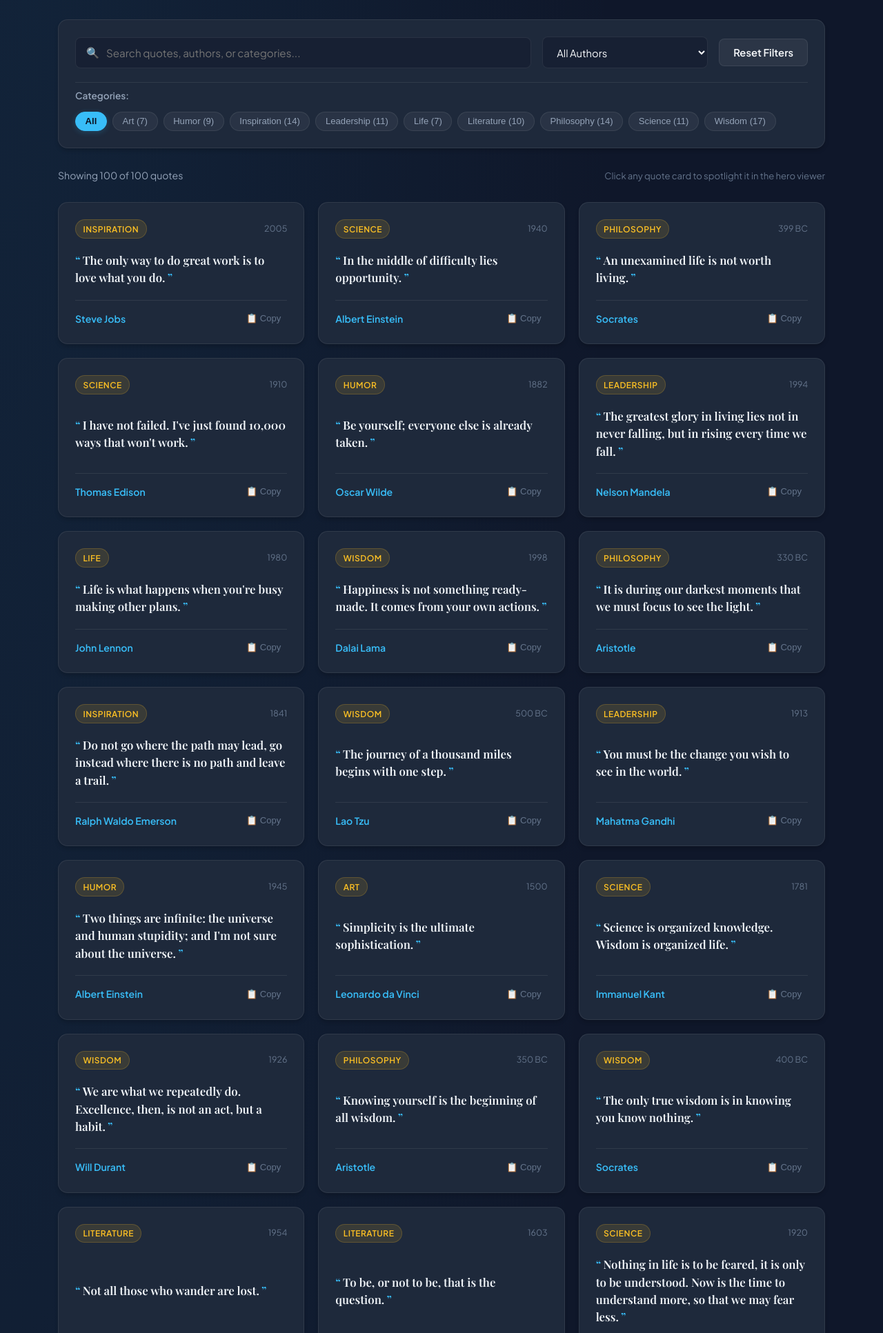
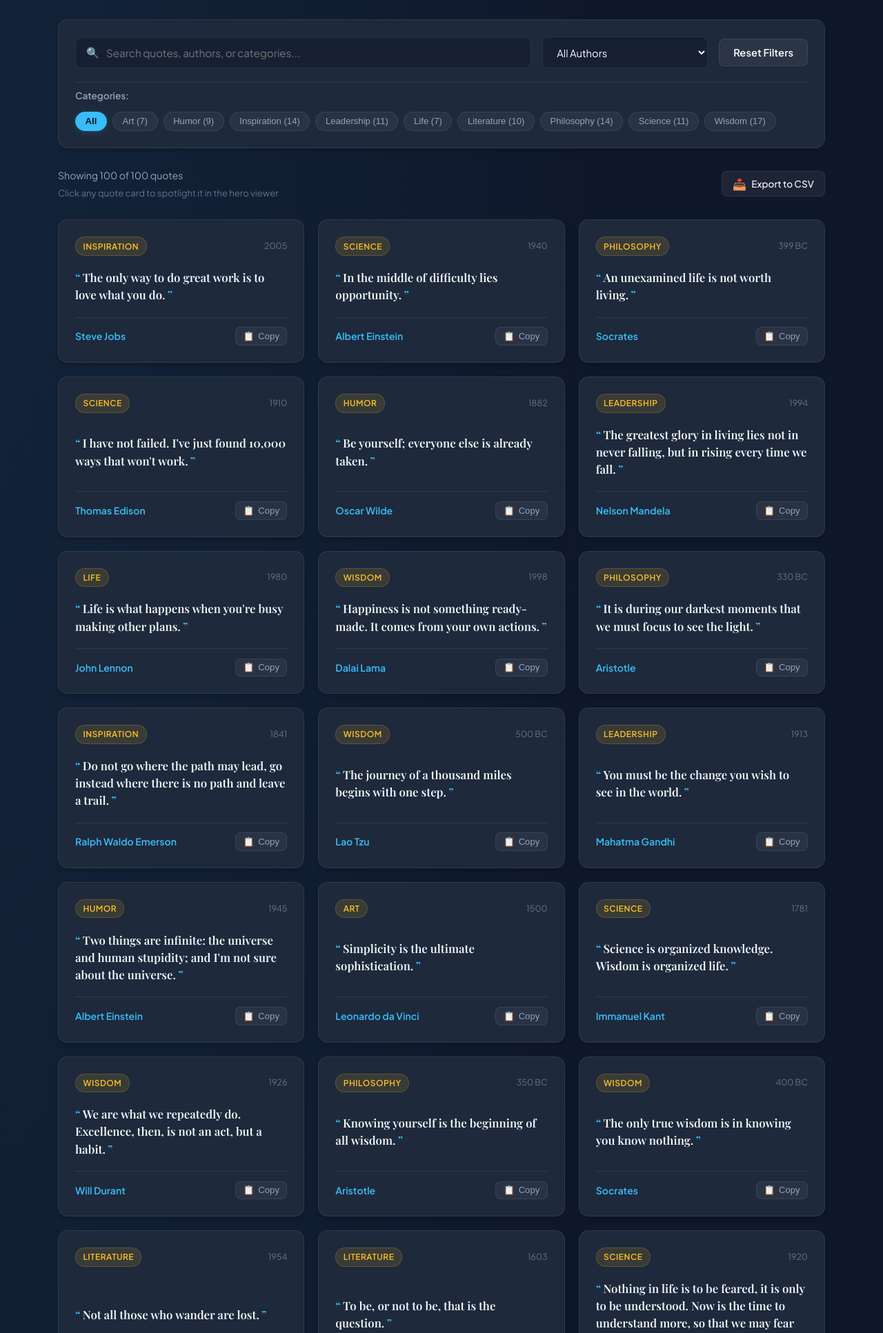
Before and after one commit to Annovolt/Daps-famous-quotes, a Flask app: page / in a window 1280 px wide. Shown: the part 648-2581 px from the top of the page at 69% size. Run offline with Flask 3, Linux system fonts and the light colour scheme; some web fonts are replaced.

Commit message:
feat: add copy-to-clipboard on each quote card and export-to-csv utility

```diff
--- a/app.py
+++ b/app.py
@@ -1,7 +1,9 @@
+import csv
+import io
 import json
 import os
 import random
-from flask import Flask, jsonify, render_template, request
+from flask import Flask, jsonify, render_template, request, Response
 
 app = Flask(__name__)
 
@@ -104,6 +106,43 @@ def get_quotes():
     })
 
 
+@app.route("/api/quotes/export", methods=["GET"])
+def export_quotes_csv():
+    """
+    Export quotes matching optional filters as a downloadable CSV file.
+    Query params:
+      - search / q: text query
+      - author: author name
+      - category: category name
+    """
+    category = request.args.get("category")
+    author = request.args.get("author")
+    search = request.args.get("search") or request.args.get("q")
+
+    matched = filter_quotes(QUOTES, query=search, author=author, category=category)
+
+    output = io.StringIO()
+    writer = csv.writer(output, quoting=csv.QUOTE_MINIMAL)
+    writer.writerow(["id", "quote", "author", "category", "year"])
+    for q in matched:
+        writer.writerow([
+            q.get("id", ""),
+            q.get("quote", ""),
+            q.get("author", ""),
+            q.get("category", ""),
+            q.get("year", "")
+        ])
+
+    csv_content = "\ufeff" + output.getvalue()
+    return Response(
+        csv_content,
+        mimetype="text/csv; charset=utf-8",
+        headers={
+            "Content-Disposition": "attachment; filename=quotes.csv"
+        }
+    )
+
+
 @app.route("/api/categories", methods=["GET"])
 def get_categories():
     """Return all unique categories sorted alphabetically with occurrence count."""
--- a/static/css/style.css
+++ b/static/css/style.css
@@ -454,13 +454,42 @@ body {
   display: flex;
   justify-content: space-between;
   align-items: center;
+  flex-wrap: wrap;
+  gap: 0.75rem;
   font-size: 0.88rem;
   color: var(--text-muted);
+}
+
+.results-meta-left {
+  display: flex;
+  flex-direction: column;
+  gap: 0.25rem;
 }
 
 .results-hint {
   color: var(--text-dim);
   font-size: 0.82rem;
+}
+
+.btn-export-csv {
+  display: inline-flex;
+  align-items: center;
+  gap: 0.45rem;
+  padding: 0.45rem 0.95rem;
+  font-size: 0.85rem;
+  font-weight: 500;
+  border-radius: var(--radius-sm);
+  cursor: pointer;
+  background: rgba(255, 255, 255, 0.06);
+  border: 1px solid var(--border-color);
+  color: var(--text-main);
+  transition: var(--transition);
+}
+
+.btn-export-csv:hover {
+  background: rgba(255, 255, 255, 0.12);
+  border-color: var(--accent);
+  color: var(--text-main);
 }
 
 /* Quotes Grid */
@@ -549,20 +578,30 @@ body {
 }
 
 .card-copy-btn {
-  background: transparent;
-  border: 1px solid transparent;
-  color: var(--text-dim);
+  display: inline-flex;
+  align-items: center;
+  gap: 0.35rem;
+  background: rgba(255, 255, 255, 0.05);
+  border: 1px solid var(--border-color);
+  color: var(--text-muted);
   font-size: 0.82rem;
-  padding: 0.25rem 0.5rem;
+  font-weight: 500;
+  padding: 0.3rem 0.65rem;
   border-radius: var(--radius-sm);
   cursor: pointer;
   transition: var(--transition);
 }
 
 .card-copy-btn:hover {
-  background: rgba(255, 255, 255, 0.08);
+  background: rgba(255, 255, 255, 0.12);
   color: var(--text-main);
-  border-color: var(--border-color);
+  border-color: var(--accent);
+}
+
+.card-copy-btn.copied {
+  background: rgba(16, 185, 129, 0.15);
+  color: #10b981;
+  border-color: #10b981;
 }
 
 /* Empty State */
--- a/static/js/app.js
+++ b/static/js/app.js
@@ -26,6 +26,7 @@ document.addEventListener('DOMContentLoaded', () => {
   const quotesGrid = document.getElementById('quotes-grid');
   const emptyState = document.getElementById('empty-state');
   const resultsCount = document.getElementById('results-count');
+  const btnExportCsv = document.getElementById('btn-export-csv');
   const toast = document.getElementById('toast');
 
   // Application State
@@ -246,8 +247,8 @@ document.addEventListener('DOMContentLoaded', () => {
         <p class="card-quote-text">${escapeHtml(q.quote)}</p>
         <div class="card-footer">
           <span class="card-author">${escapeHtml(q.author)}</span>
-          <button type="button" class="card-copy-btn" title="Copy this quote" data-id="${q.id}">
-            📋 Copy
+          <button type="button" class="card-copy-btn" title="Copy quote to clipboard" aria-label="Copy quote to clipboard" data-id="${q.id}">
+            <span class="btn-copy-icon">📋</span> <span class="btn-copy-text">Copy</span>
           </button>
         </div>
       `;
@@ -271,11 +272,21 @@ document.addEventListener('DOMContentLoaded', () => {
         }
       });
 
-      // Copy button inside card
+      // Copy button inside card with in-place visual feedback
       const copyBtn = card.querySelector('.card-copy-btn');
-      copyBtn.addEventListener('click', (e) => {
+      copyBtn.addEventListener('click', async (e) => {
         e.stopPropagation();
-        copyQuoteToClipboard(q);
+        await copyQuoteToClipboard(q);
+        const iconSpan = copyBtn.querySelector('.btn-copy-icon');
+        const textSpan = copyBtn.querySelector('.btn-copy-text');
+        copyBtn.classList.add('copied');
+        if (iconSpan) iconSpan.textContent = '✓';
+        if (textSpan) textSpan.textContent = 'Copied!';
+        setTimeout(() => {
+          copyBtn.classList.remove('copied');
+          if (iconSpan) iconSpan.textContent = '📋';
+          if (textSpan) textSpan.textContent = 'Copy';
+        }, 2000);
       });
 
       quotesGrid.appendChild(card);
@@ -420,6 +431,43 @@ document.addEventListener('DOMContentLoaded', () => {
   btnResetFilters.addEventListener('click', resetAllFilters);
   btnEmptyReset.addEventListener('click', resetAllFilters);
 
+  // Export to CSV
+  if (btnExportCsv) {
+    btnExportCsv.addEventListener('click', exportQuotesToCsv);
+  }
+
+  /**
+   * Export currently filtered quotes to a CSV file.
+   */
+  function exportQuotesToCsv() {
+    if (!state.quotes || state.quotes.length === 0) {
+      showToast('No quotes available to export.');
+      return;
+    }
+
+    const params = new URLSearchParams();
+    if (state.search.trim()) {
+      params.append('search', state.search.trim());
+    }
+    if (state.author) {
+      params.append('author', state.author);
+    }
+    if (state.category) {
+      params.append('category', state.category);
+    }
+
+    const url = `/api/quotes/export${params.toString() ? '?' + params.toString() : ''}`;
+
+    const link = document.createElement('a');
+    link.href = url;
+    link.setAttribute('download', 'quotes.csv');
+    document.body.appendChild(link);
+    link.click();
+    document.body.removeChild(link);
+
+    showToast(`Exported ${state.quotes.length} quote${state.quotes.length === 1 ? '' : 's'} to CSV!`);
+  }
+
   /* ==========================================================================
      Initialization
      ========================================================================== */
--- a/templates/index.html
+++ b/templates/index.html
@@ -104,8 +104,13 @@
 
         <!-- Results Header & Counter -->
         <div class="results-meta">
-          <span id="results-count">Showing 100 quotes</span>
-          <span class="results-hint">Click any quote card to spotlight it in the hero viewer</span>
+          <div class="results-meta-left">
+            <span id="results-count">Showing 100 quotes</span>
+            <span class="results-hint">Click any quote card to spotlight it in the hero viewer</span>
+          </div>
+          <button type="button" class="btn btn-secondary btn-export-csv" id="btn-export-csv" title="Export matching quotes to CSV">
+            <span class="btn-icon">📥</span> Export to CSV
+          </button>
         </div>
 
         <!-- Quotes Grid -->
```
Also changed, not shown: tests/test_app.py (+28 -0 lines), README.md.
